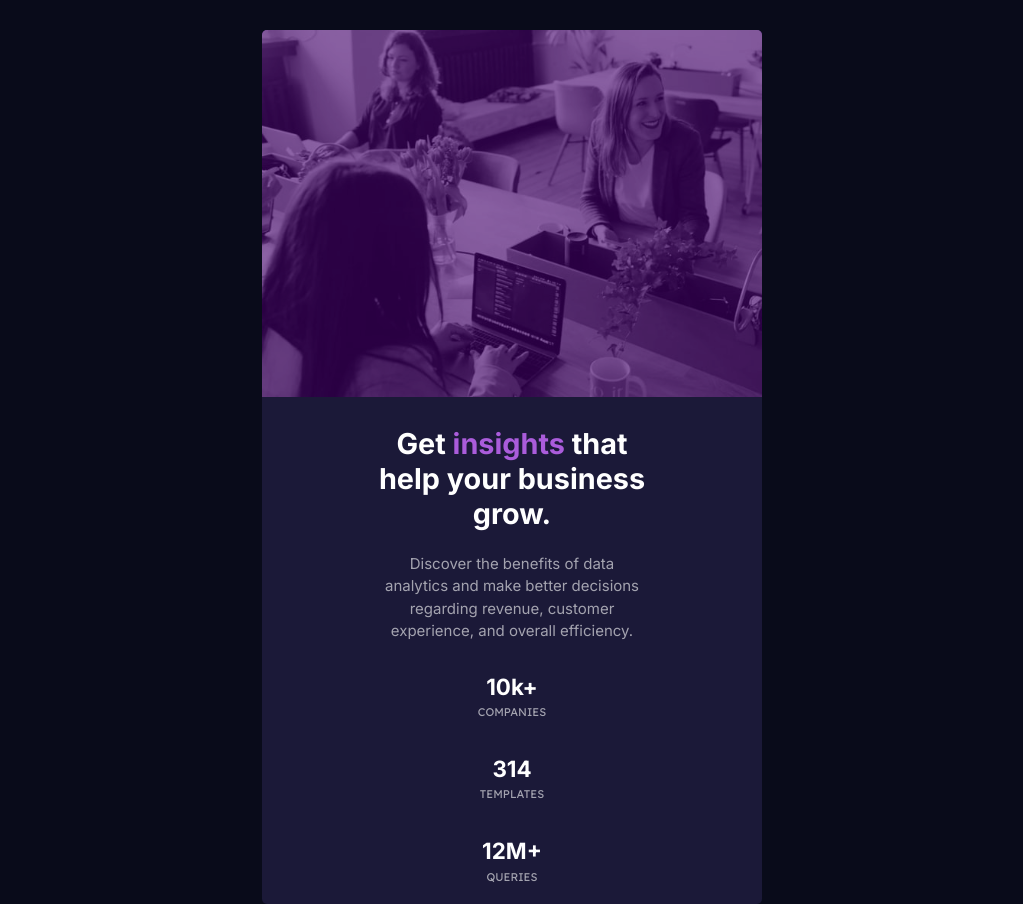
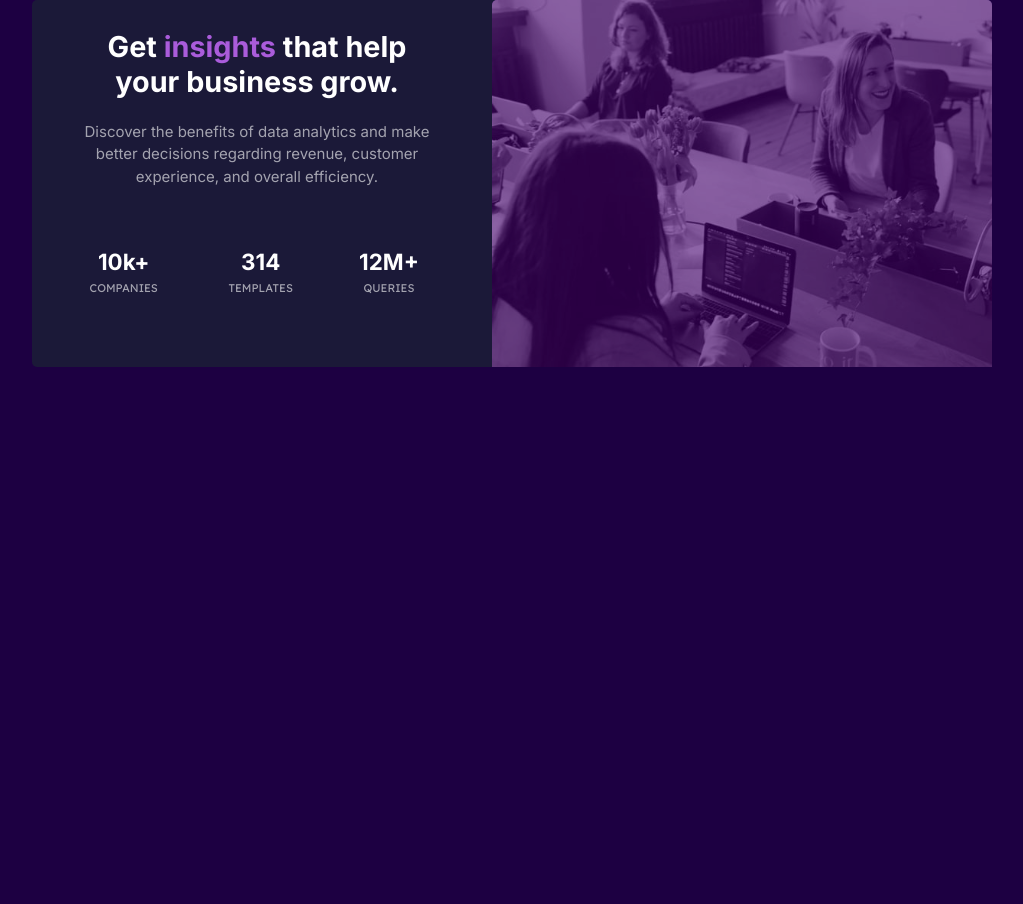
Before and after one commit to amitcesar/frontend-mentor, a plain HTML site: page stats-preview-card-component/index.html in a window 1280 px wide. Shown: the whole page, without its empty margins (128-1151 px from the left). After the commit the page ends 800 px from the top, so only its background shows below. Drawn offline with Linux system fonts and the light colour scheme.

Commit message:
design desktop

```diff
--- a/stats-preview-card-component/index.html
+++ b/stats-preview-card-component/index.html
@@ -24,8 +24,8 @@
         Discover the benefits of data analytics and make better decisions regarding
         revenue, customer experience, and overall efficiency.
       </p>
-    </section>
 
+      <section class='wrapper' >
         <div class='content-container'>
           <h3>10k+</h3>
           <p>COMPANIES</p>
@@ -40,7 +40,9 @@
           <h3>12M+</h3>
           <p>QUERIES</p>
         </div>
-
+      </div>
+    </section>
+    </section>
   </main>
 </body>
 </html>
--- a/stats-preview-card-component/styles.css
+++ b/stats-preview-card-component/styles.css
@@ -15,17 +15,18 @@ body {
 
   display: flex;
   justify-content: center;
-  flex-wrap: nowrap;
+  flex-flow: column wrap;
   align-items: center;
+
 }
 
 .container  {
   background-color: hsl(244, 38%, 16%);
-  max-width: 700px;
   min-width: 370px;
   border-radius: 5px;
+  margin-top: 2em;
 
-  margin-top: 2em;
+
 }
 
 .container header {
@@ -40,6 +41,7 @@ body {
 .container img {
   opacity: 0.55;
   width: 100%;
+  height: 100%;
   max-width: 500px;
   display: block;
   object-fit: cover;
@@ -70,9 +72,7 @@ body {
   margin: 0 auto;
 
   color: hsla(0, 0%, 100%, 0.6);
-
   padding-bottom: 1em;
-
 }
 
 .content-container {
@@ -84,8 +84,8 @@ body {
   font-size: 0.7rem;
   font-family: 'Lexend Deca';
   color: hsla(0, 0%, 100%, 0.6);
+
   padding: 0.5em;
-
 }
 .content-container h3 {
   font-size: 1.4rem;
@@ -95,3 +95,55 @@ body {
   color: hsl(277, 64%, 61%);
   background: none;
 }
+
+
+/* desk  1440px*/
+@media only screen and (min-width:  961px) {
+body {
+  background: rgb(29, 0, 66);
+
+
+}
+
+.container {
+  width: 960px;
+  margin: 0 auto;
+}
+
+.container header {
+  float: right;
+}
+
+.container .titles {
+  float: left;
+  width: 450px;
+  margin: 0 auto;
+}
+
+.container .titles h2 {
+  width: 350px;
+  margin: 0 auto;
+
+ }
+
+ .container .titles-subtitle {
+  width: 365px; /* 360px */
+  margin: 0 auto;
+
+}
+
+.wrapper   {
+  display: flex;
+  justify-content: space-evenly;
+
+  width: 440px;
+}
+
+.content-container {
+  margin-top: 2em;
+}
+
+
+
+
+}
```
Lines whose indentation alone changed are shown as unchanged.
